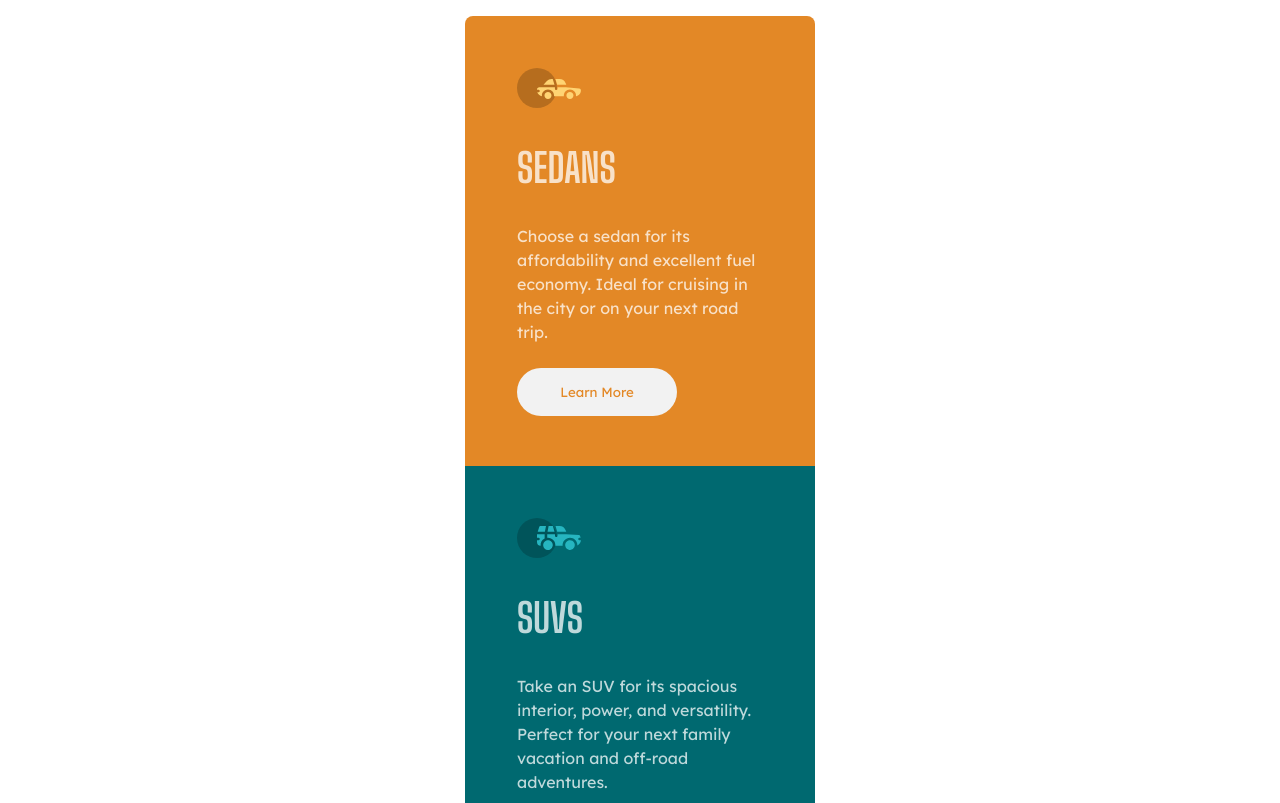
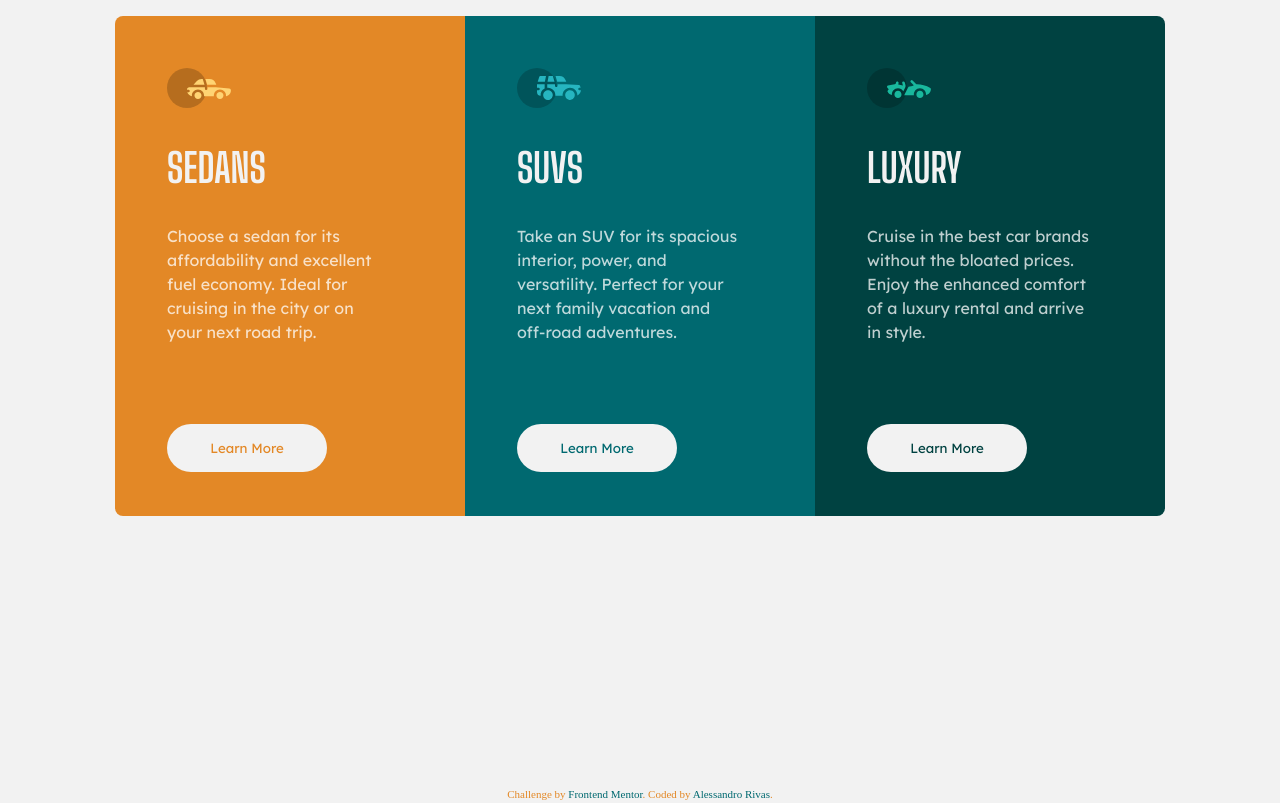
Before and after one commit to Alessandrror/frontendmentor-projects, a plain HTML site: page 3-column-preview-card-component-main/index.html in a window 1280 px wide. Shown: the top 803 px of the page. Drawn offline with Linux system fonts and the light colour scheme.

Commit message:
adding desktop version

```diff
--- a/3-column-preview-card-component-main/style.css
+++ b/3-column-preview-card-component-main/style.css
@@ -20,6 +20,7 @@
 
 body {
     height: 100%;
+    background-color: var(--Very-light-gray-background-headings-buttons);
 }
 
 .main {
@@ -27,6 +28,7 @@ body {
     justify-content: center;
     align-items: center;
     min-width: 375px;
+    height: 100vh;
 }
 
 .component {
@@ -34,6 +36,7 @@ body {
     border-radius: 1rem;
     display: grid;
     grid-template-columns: auto;
+    height: fit-content;
 }
 
 .fuentes {
@@ -50,7 +53,7 @@ body {
 .section1 h2, .section2 h2, .section3 h2 {
     font-family: 'Big Shoulders Display', cursive;
     font-weight: 700;
-    color: var(--Transparent-white-paragraphs);
+    color: var(--Very-light-gray-background-headings-buttons);
     margin-top: 2rem;
     text-transform: uppercase;
     font-size: 2.5rem;
@@ -73,6 +76,13 @@ body {
     height: 3rem;
     width: 10rem;
     margin-top: 1.5rem;
+}
+
+.section1 button:hover, .section2 button:hover, .section3 button:hover {
+    background-color: transparent;
+    color: var(--Transparent-white-paragraphs);
+    cursor: pointer;
+    border: 0.25rem solid var(--Very-light-gray-background-headings-buttons);
 }
 
 .section1 button {
@@ -105,15 +115,34 @@ body {
     min-width: 350px;
 }
 .attribution {
+    color: var(--Bright-orange);
     font-size: 11px;
     text-align: center;
 }
 
 .attribution a {
-    color: hsl(228, 45%, 44%);
+    color: var(--Dark-cyan);
 }
 
-/* @media (min-width: 1024px) {
+.attribution a:hover {
+    color: var(--Very-dark-cyan);
+}
+
+@media (min-width: 1024px) {
+
+    body {
+        display: flex;
+        justify-content: center;
+        align-items: center;
+    }
+
+    .main {
+        display: flex;
+        justify-content: center;
+        align-items: center;
+        min-width: 375px;
+        height: auto;
+    }
 
     .component {
         grid-template-columns: auto auto auto;
@@ -127,6 +156,15 @@ body {
         border-radius: 0 0.5rem 0.5rem 0;
     }
 
+    .section1, .section2, .section3 {
+        height: 500px;
+        padding: 3.25rem 4.5rem 3.25rem 3.25rem;
+    }
+
+    .section1 button, .section2 button, .section3 button {
+        margin-top: 5rem;
+    }
+
     .footer {
         position: absolute;
         bottom: 0;
@@ -136,4 +174,4 @@ body {
         min-width: 350px;
     }
 
-} */
+}
```
